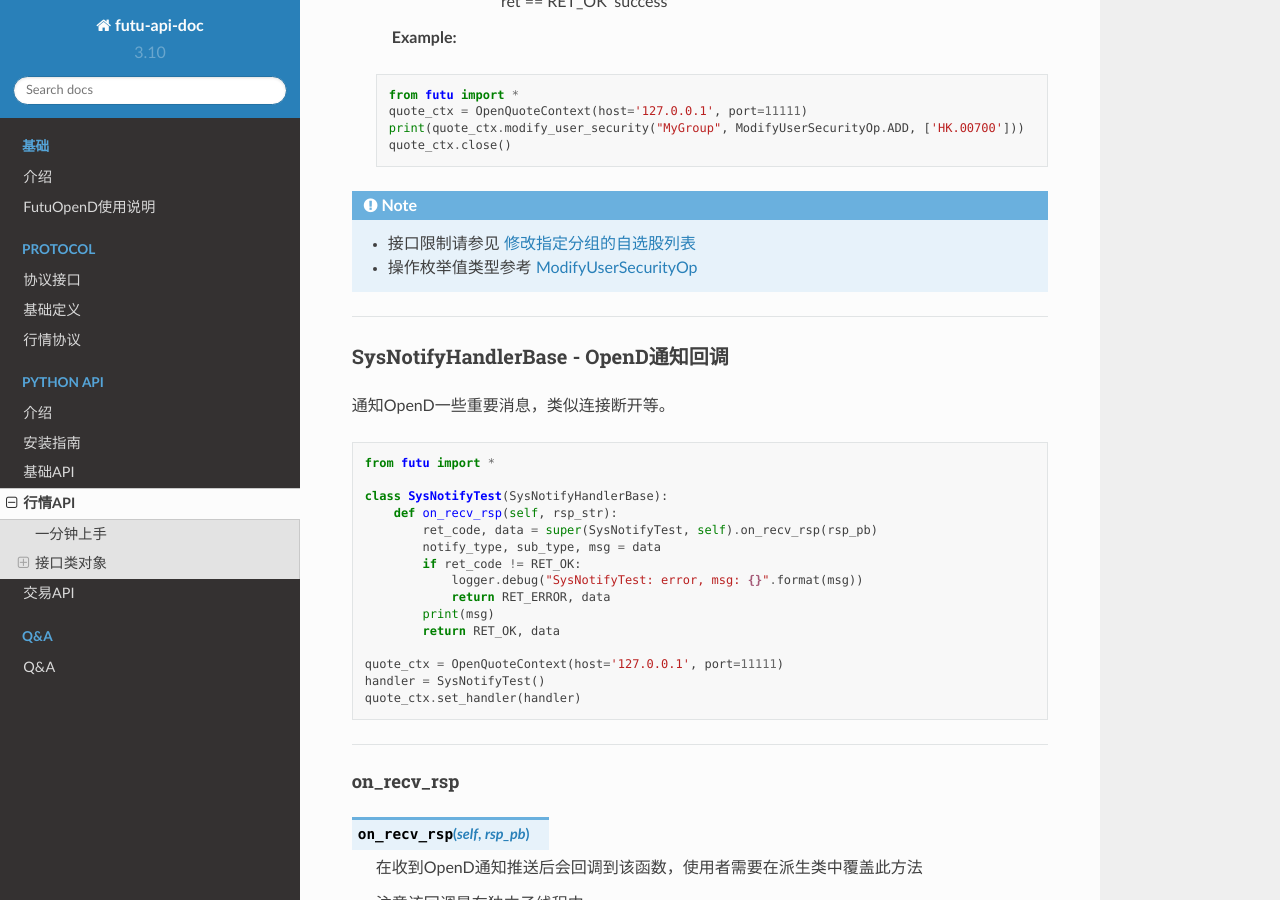
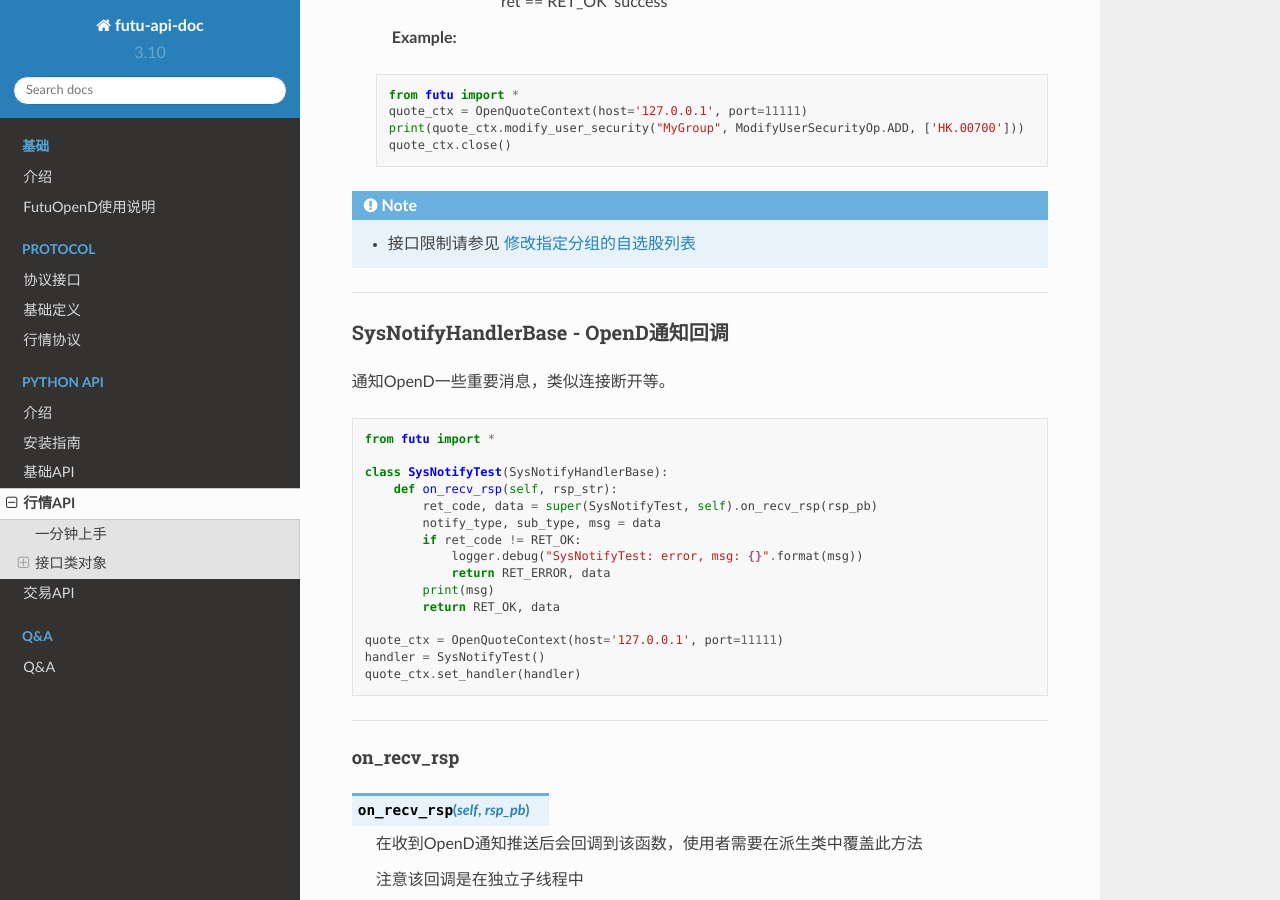
Before and after one commit to FutunnOpen/futu-api-doc, a Sphinx documentation site: the page built from doc_maker/source/api/Quote_API.rst, in a window 1280 px wide and 900 px high, scrolled down 36711 px. Built offline with Sphinx 7.4.7 and the Read the Docs theme 2.0.0, drawn with Linux system fonts in a browser that asks for light colours; pages that are not in the unit, such as notebooks, are missing from menus.

Commit message:
fix 枚举值不用作为提醒，在参数里有链接就可以了。

```diff
--- a/doc_maker/source/api/Quote_API.rst
+++ b/doc_maker/source/api/Quote_API.rst
@@ -1706,7 +1706,6 @@ modify_user_security
 .. note::
 
     * 接口限制请参见 `修改指定分组的自选股列表 <../protocol/intro.html#id48>`_
-    * 操作枚举值类型参考 `ModifyUserSecurityOp <Base_API.html#modifyusersecurityop>`_
 
 ---------------------------------------------------------------------
 
```
